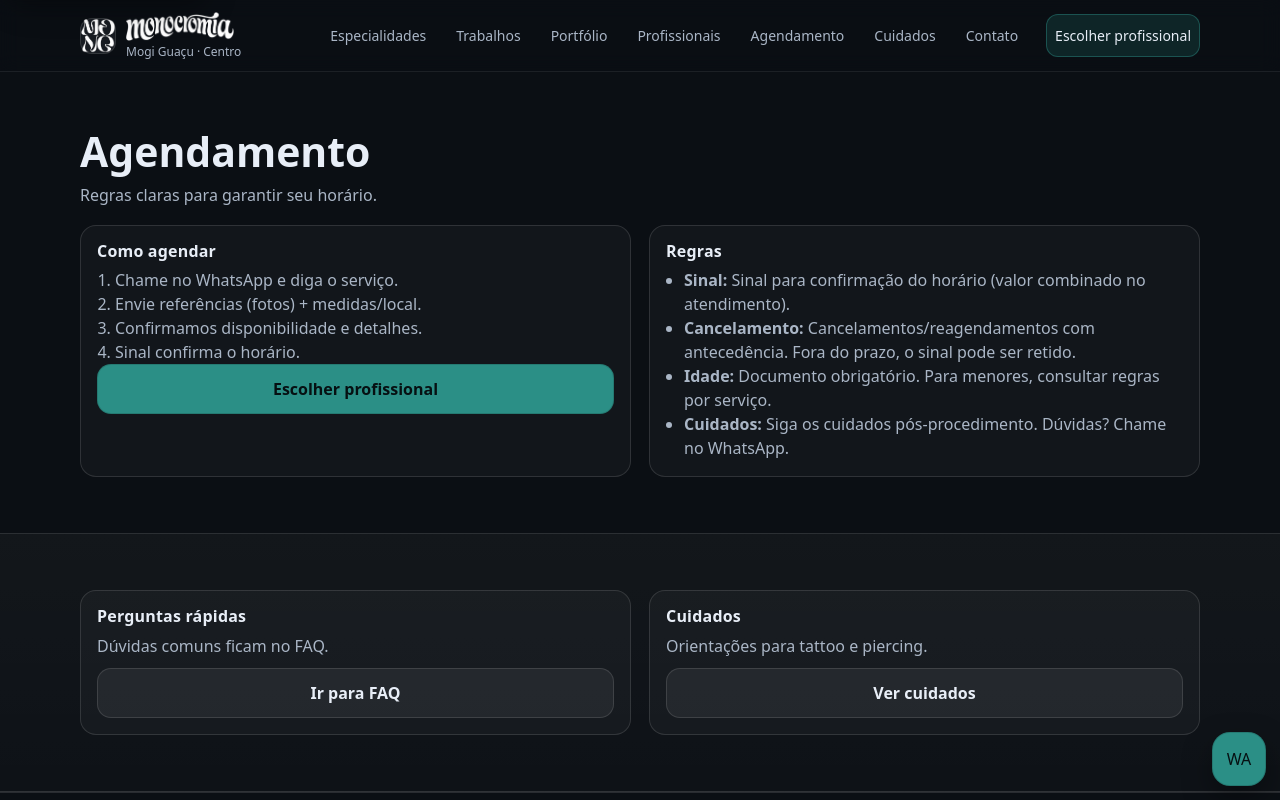
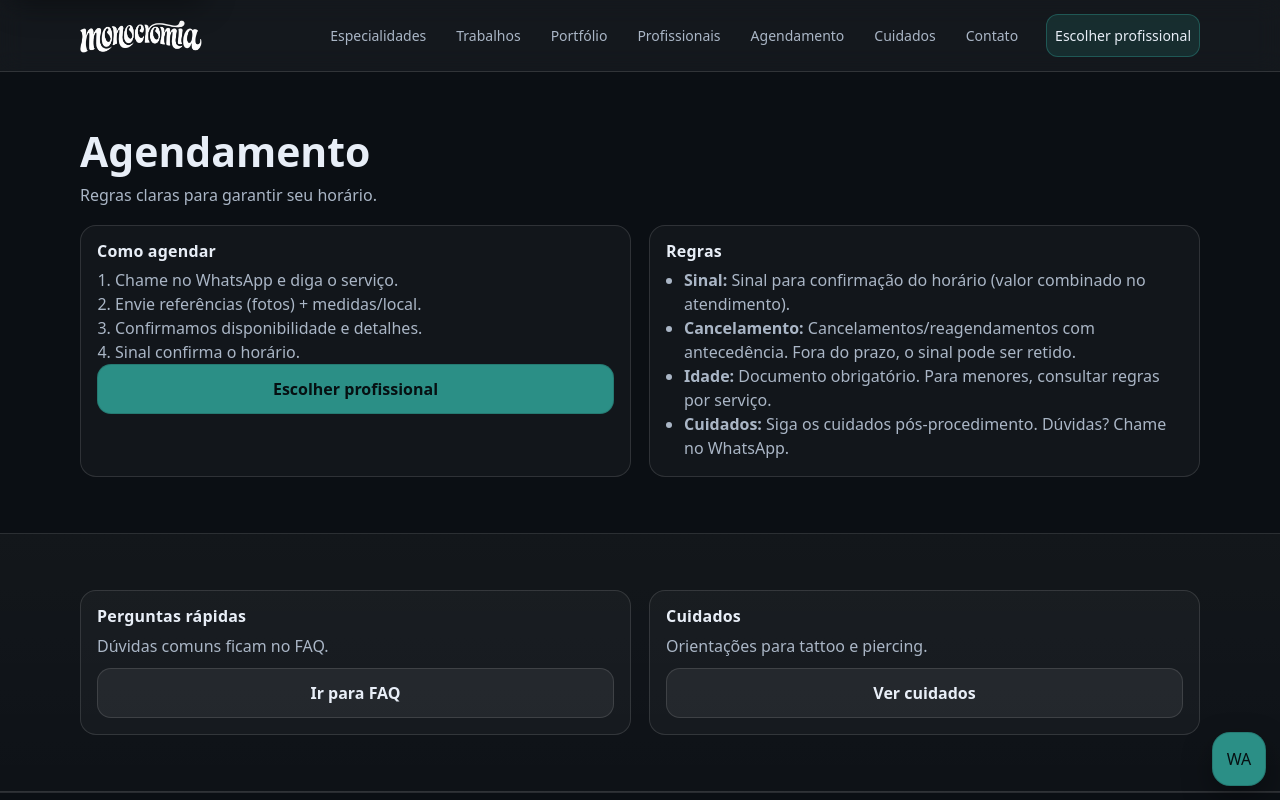
Before and after one commit to vitortoledoo/monocromia, a plain HTML site: page pages/booking.html in a window 1280 px wide. Shown: the top 800 px of the page. Drawn offline with Linux system fonts and the light colour scheme.

Commit message:
Update navbar branding and styling

```diff
--- a/css/styles.css
+++ b/css/styles.css
@@ -123,13 +123,13 @@ p { margin: 0 0 10px; }
   height: var(--header-h);
   display: flex;
   align-items: center;
-  background: rgba(11, 15, 20, 0.72);
-  backdrop-filter: blur(10px);
-  border-bottom: 1px solid rgba(255, 255, 255, 0.08);
+  background: rgba(255, 255, 255, 0.04);
+  backdrop-filter: blur(12px);
+  border-bottom: 1px solid rgba(255, 255, 255, 0.12);
 }
 .site-header.is-scrolled {
-  background: rgba(11, 15, 20, 0.92);
-  border-bottom-color: rgba(255, 255, 255, 0.12);
+  background: rgba(255, 255, 255, 0.08);
+  border-bottom-color: rgba(255, 255, 255, 0.18);
 }
 
 .header-inner {
@@ -142,8 +142,7 @@ p { margin: 0 0 10px; }
 .brand {
   display: inline-flex;
   align-items: center;
-  gap: 10px;
-  min-width: 190px;
+  gap: 8px;
 }
 .brand-mark {
   display: inline-grid;
@@ -163,11 +162,9 @@ p { margin: 0 0 10px; }
 }
 .brand-wordmark {
   display: block;
-  height: 30px;
+  height: 34px;
   width: auto;
 }
-.brand-text { display: grid; gap: 2px; }
-.brand-sub { font-size: 12px; color: var(--muted); }
 
 .nav { display: flex; align-items: center; gap: 14px; }
 .nav a {
--- a/pages/booking.html
+++ b/pages/booking.html
@@ -21,14 +21,8 @@
     <header class="site-header" data-header>
   <div class="container header-inner">
     <a class="brand" href="../index.html" aria-label="Ir para a home">
-      <span class="brand-mark" aria-hidden="true">
-        <img class="brand-icon" src="../assets/images/favicon.png" alt="" width="36" height="36" />
-      </span>
-      <span class="brand-text">
-        <img class="brand-wordmark" src="../assets/images/logosite.png" alt="Monocromia Studio" width="180" height="40" />
-        <span class="brand-sub">Mogi Guaçu · Centro</span>
-      </span>
-    </a>
+          <img class="brand-wordmark" src="../assets/images/logosite.png" alt="Monocromia Studio" width="180" height="40" />
+        </a>
 
     <button
       class="nav-toggle"
```
Also changed, not shown: index.html (+1 -7 lines), pages/aftercare.html (+2 -8 lines), pages/contact.html (+2 -8 lines), pages/portfolio.html (+2 -8 lines), pages/pro-ana.html (+2 -8 lines), pages/pro-let.html (+2 -8 lines), pages/pro-letxx.html (+2 -8 lines), pages/pro-nath.html (+2 -8 lines), pages/pro-vanne.html (+2 -8 lines), pages/professionals.html (+2 -8 lines), pages/service-lash.html (+2 -8 lines), pages/service-nails.html (+2 -8 lines), pages/service-piercing.html (+2 -8 lines), pages/service-tattoo.html (+2 -8 lines), 1 more files.
